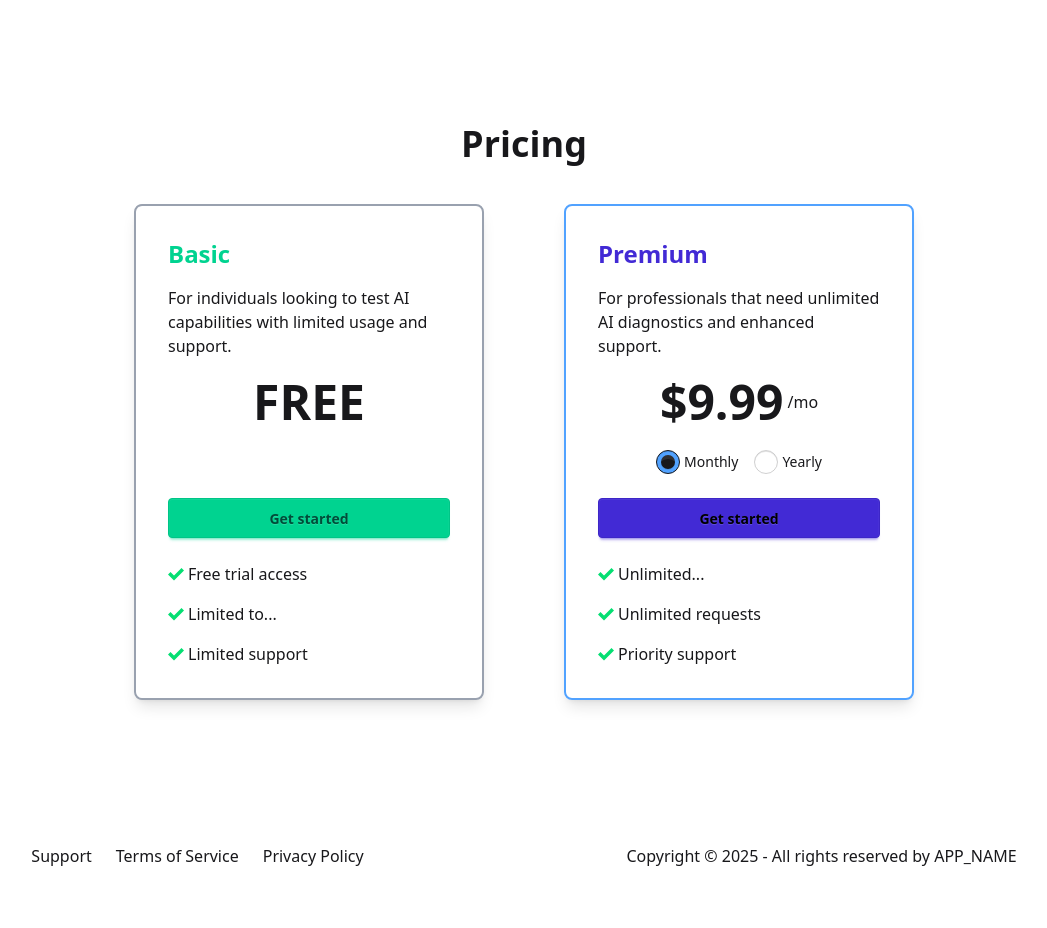
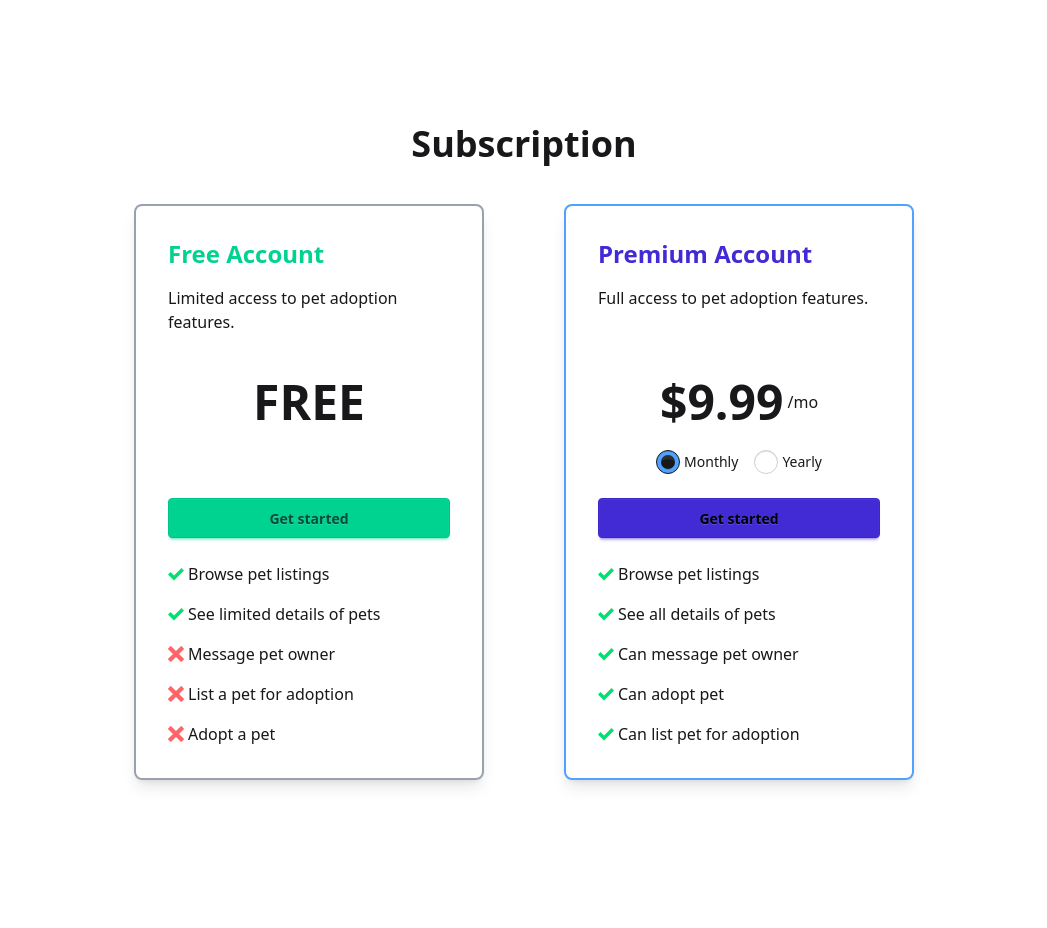
Before and after one commit to pdushie/deoploy_hometail, a Next.js app: page / in a window 1280 px wide. Shown: the part 3420-4348 px from the top of the page, without its empty margins (116-1163 px from the left). Before the commit the page ends 4304 px from the top, so only its background shows below. Built offline with nearby package versions, Linux system fonts and the light colour scheme; no server answers.

Commit message:
Pricing component updated

```diff
--- a/app/(pages)/landing/Pricing.jsx
+++ b/app/(pages)/landing/Pricing.jsx
@@ -2,6 +2,7 @@
 
 import { useState } from "react";
 import { ImCheckmark } from "react-icons/im";
+import { ImCross } from "react-icons/im";
 import Link from "next/link";
 import { usePathname } from "next/navigation";
 import { useSession } from "next-auth/react";
@@ -48,20 +49,32 @@ const Pricing = ({ title, width }) => {
 
   const planTypes = [
     {
-      name: "Basic",
+      name: "Free Account",
       priceMonthly: "FREE",
       priceYearly: "FREE",
-      description: "For individuals looking to do something.",
-      features: ["Free trial access", "Limited to...", "Limited support"],
+      description: "Limited access to pet adoption features.",
+      features: [
+        { text: "Browse pet listings", available: true },
+        { text: "See limited details of pets", available: true },
+        { text: "Message pet owner", available: false },
+        { text: "List a pet for adoption", available: false },
+        { text: "Adopt a pet", available: false },
+      ],
       isPopular: false,
       hasToggle: false,
     },
     {
-      name: "Premium",
+      name: "Premium Account",
       priceMonthly: "9.99",
       priceYearly: "99",
-      description: "For professionals that need something.",
-      features: ["Unlimited...", "Unlimited requests", "Priority support"],
+      description: "Full access to pet adoption features.",
+      features: [
+        { text: "Browse pet listings", available: true },
+        { text: "See all details of pets", available: true },
+        { text: "Can message pet owner", available: true },
+        { text: "Can adopt pet", available: true },
+        { text: "Can list pet for adoption", available: true },
+      ],
       isPopular: true,
       hasToggle: true,
     },
@@ -83,17 +96,16 @@ const Pricing = ({ title, width }) => {
           </div>
           <div className="flex">
             <div className="flex max-md:flex-col justify-center gap-20 max-md:gap-10">
-              {/* Basic Plan Card */}
+              {/* Free Account Plan */}
               {path === "/" && (
                 <div
                   className={`p-8 rounded-lg shadow-lg relative border-2 border-gray-400 ${width}`}
                 >
                   <h2 className="text-2xl font-semibold mb-4 text-success">
-                    Basic
+                    Free Account
                   </h2>
                   <p className="mb-8 light-text dark-text h-[60px]">
-                    For individuals looking to test AI capabilities with limited
-                    usage and support.
+                  {planTypes[0].description}
                   </p>
                   <div className="h-[120px]">
                     <div className="text-5xl font-bold mb-6 flex items-center justify-center">
@@ -108,16 +120,16 @@ const Pricing = ({ title, width }) => {
                   <ul className="text-left space-y-4 light-text dark-text">
                     {planTypes[0].features.map((feature, index) => (
                       <li key={index} className="flex items-center gap-1">
-                        <span className="text-green-400">
-                          <ImCheckmark />
+                        <span className={feature.available ? "text-green-400" : "text-red-400"}>
+                    {feature.available ? <ImCheckmark /> : <ImCross />}
                         </span>
-                        {feature}
+                        {feature.text}
                       </li>
                     ))}
                   </ul>
                 </div>
               )}
-              {/* Premium Plan Card */}
+              {/* Premium Account Plan  */}
               <div
                 className={`p-8 rounded-lg shadow-lg relative border-2 border-blue-400 ${width}`}
               >
@@ -127,11 +139,10 @@ const Pricing = ({ title, width }) => {
                   </div>
                 )}
                 <h2 className="text-2xl font-semibold mb-4 text-primary">
-                  Premium
+                  Premium Account
                 </h2>
                 <p className="mb-8 light-text dark-text h-[60px]">
-                  For professionals that need unlimited AI diagnostics and
-                  enhanced support.
+                  {planTypes[1].description}
                 </p>
                 <div className="h-[120px]">
                   <div className="text-5xl font-bold mb-6 flex items-center justify-center">
@@ -192,7 +203,7 @@ const Pricing = ({ title, width }) => {
                       <span className="text-green-400">
                         <ImCheckmark />
                       </span>
-                      {feature}
+                      {feature.text}
                     </li>
                   ))}
                 </ul>
--- a/app/page.js
+++ b/app/page.js
@@ -15,7 +15,7 @@ export default function Home() {
         <HowItWorks />
         <KeyFeatures />
         <FAQ />
-        <Pricing title={"Pricing"} width={"w-[350px]"} />
+        <Pricing title={"Subscription"} width={"w-[350px]"} />
         <Footer />
       </div>
     </>
```
